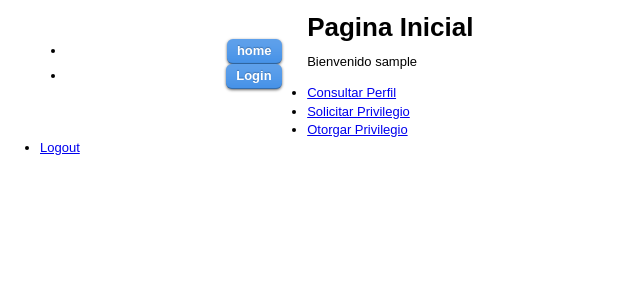
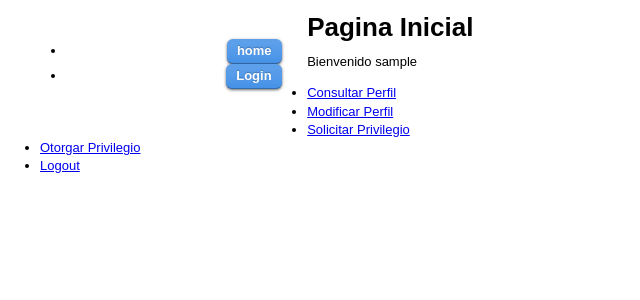
Before and after one commit to bishma-stornelli/flujosdetrabajo, a Django app: page / in a window 1280 px wide. Shown: the part 182-482 px from the top of the page, without its empty margins (0-640 px from the left). Run offline with Django 3.2, Linux system fonts and the light colour scheme; the visitor is signed in with stand-in values (Sample User, id 1).

Commit message:
Actualizando el index con el modificar usuario [test aptana]

```diff
--- a/usuarios/templates/index.html
+++ b/usuarios/templates/index.html
@@ -8,6 +8,7 @@
 	<p>Bienvenido {{usr.username}}</p>
 	<ul>
 		<li><a href="/ConsultarDatosUsuario">Consultar Perfil</a></li>
+		<li><a href="/modificarDatosUsuario">Modificar Perfil</a></li>
         <li><a href="/solicitudPrivilegio">Solicitar Privilegio</a></li>
 		<li><a href="/otorgarPrivilegio">Otorgar Privilegio</a></li>
 		<li><a href="logout">Logout</a></li>
```
